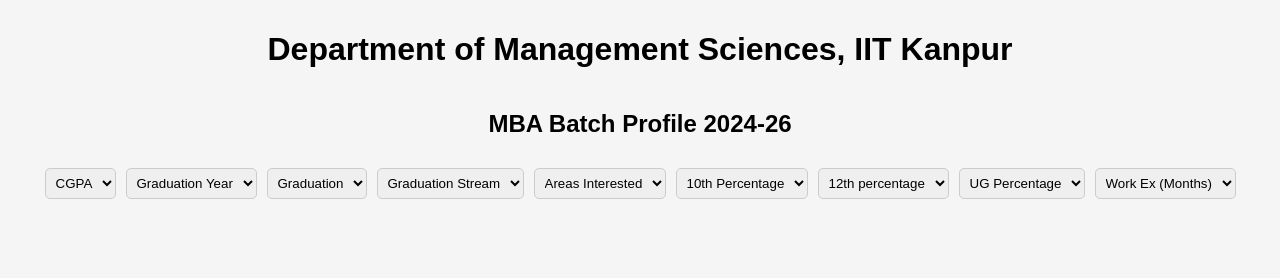
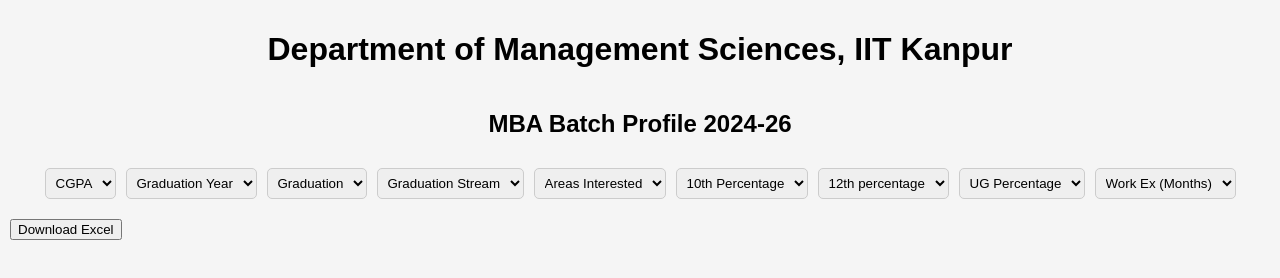
Before and after one commit to ayushgupta8927/MBA-Batch-Profile, a plain HTML site: page index.html in a window 1280 px wide. Drawn offline with Linux system fonts and the light colour scheme; no server answers; a script that the page names is missing.

Commit message:
Update index.html
updated button

```diff
--- a/index.html
+++ b/index.html
@@ -63,6 +63,9 @@
       <option value="37">36+</option>
     </select>
   </div>
+<div class="download-container">
+  <button class="download-button" onclick="downloadFilteredData()">Download Excel</button>
+</div>
 
 
 
@@ -81,6 +84,7 @@
   </div>
 <script src="xlsx.full.min.js"></script>
 <script src="script.js"></script>
+<script src="https://cdn.sheetjs.com/xlsx-latest/package/dist/xlsx.full.min.js"></script>
 
 </body>
 </html>
```
